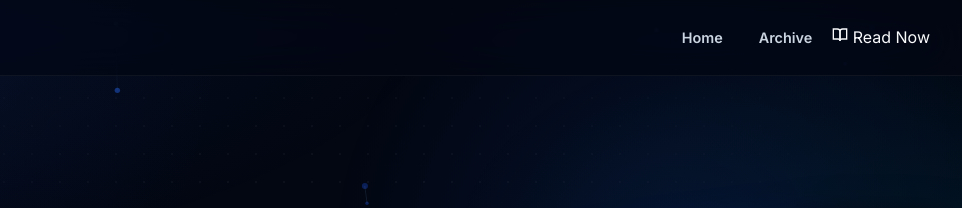
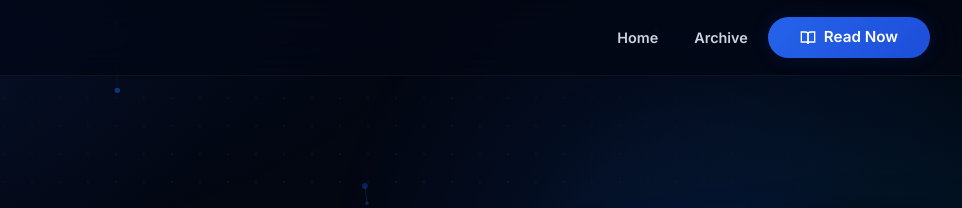
Before and after one commit to MustafaBrakat3/spe-magazine-website2, a website built with Vite: page index.html in a window 1280 px wide. Shown: the top 208 px of the page, 318-1280 px from the left. Built offline with nearby package versions, Linux system fonts and the light colour scheme.

Commit message:
Update index.html

```diff
--- a/index.html
+++ b/index.html
@@ -37,7 +37,7 @@
     <div class="nav-links" id="navLinks">
       <a href="/" class="nav-link active">Home</a>
       <a href="/archive.html" class="nav-link">Archive</a>
-      <a href="/archive.html" class="nav-cta">
+      <a href="/archive.html" class="btn btn-primary nav-cta">
         <svg viewBox="0 0 24 24" width="16" height="16" fill="none" stroke="currentColor" stroke-width="2"><path d="M2 3h6a4 4 0 0 1 4 4v14a3 3 0 0 0-3-3H2z"/><path d="M22 3h-6a4 4 0 0 0-4 4v14a3 3 0 0 1 3-3h7z"/></svg>
         Read Now
       </a>
```
